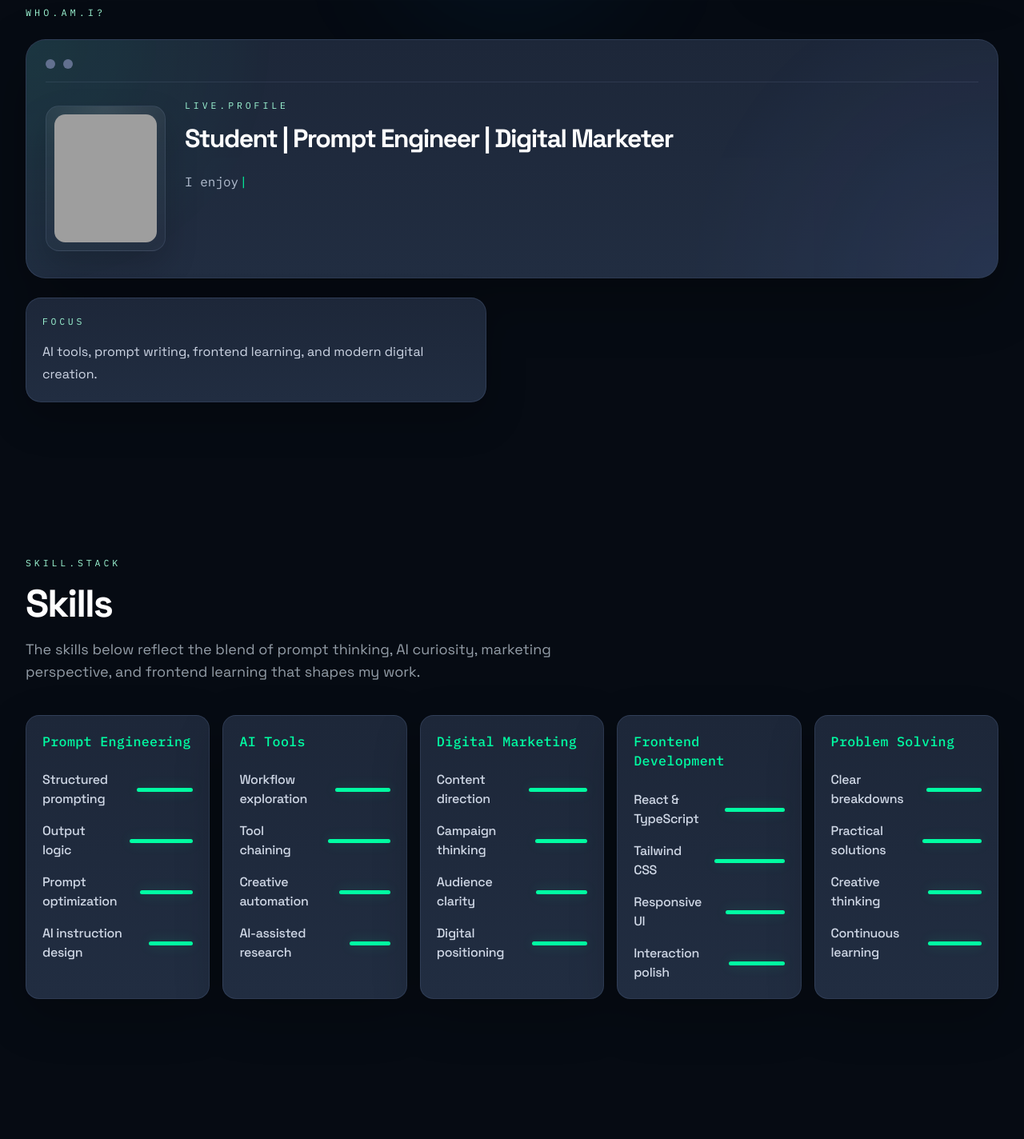
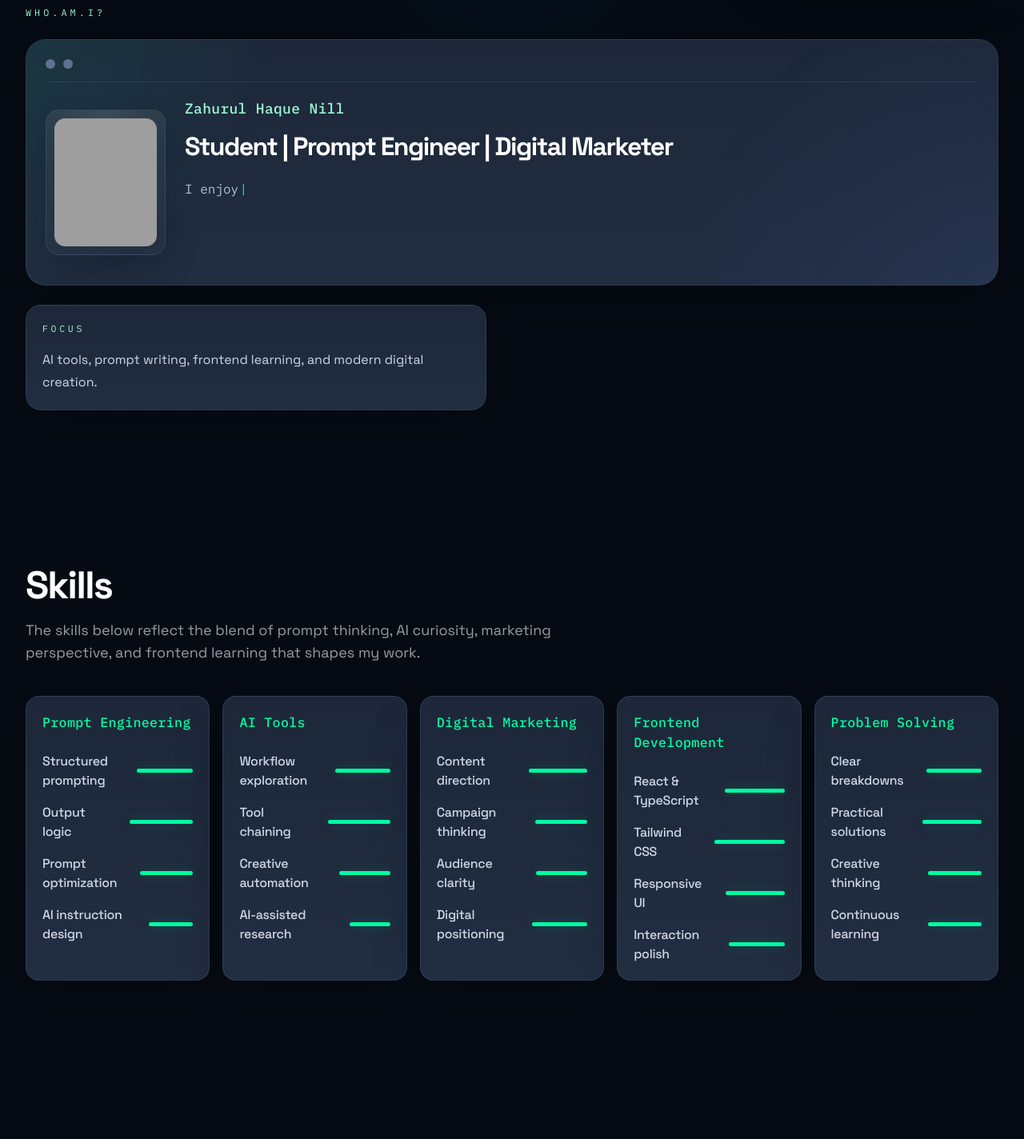
Before and after one commit to JAHURULNILL/jahurul, a React (Vite) app: page / in a window 1280 px wide. Shown: the part 820-2244 px from the top of the page at 80% size. Built offline with nearby package versions, Linux system fonts and the light colour scheme; grey boxes are pictures that could not be loaded.

Commit message:
Update profile label and remove section eyebrow text

```diff
--- a/src/components/ProjectsSection.tsx
+++ b/src/components/ProjectsSection.tsx
@@ -9,7 +9,7 @@ export function ProjectsSection() {
       <div className="mx-auto max-w-7xl">
         <Reveal>
           <SectionHeading
-            eyebrow="selected.projects"
+            eyebrow=""
             title="Projects"
             description="A selection of concept builds and ongoing work that show how I think about AI, presentation, interaction, and digital clarity."
           />
--- a/src/components/SectionHeading.tsx
+++ b/src/components/SectionHeading.tsx
@@ -7,10 +7,12 @@ type SectionHeadingProps = {
 export function SectionHeading({ eyebrow, title, description }: SectionHeadingProps) {
   return (
     <div className="max-w-3xl">
-      <p className="font-mono text-[0.72rem] uppercase tracking-[0.34em] text-[var(--accent-soft)]">
-        {eyebrow}
-      </p>
-      <h2 className="mt-4 text-3xl font-bold tracking-[-0.04em] text-white sm:text-4xl lg:text-[3rem]">
+      {eyebrow ? (
+        <p className="font-mono text-[0.72rem] uppercase tracking-[0.34em] text-[var(--accent-soft)]">
+          {eyebrow}
+        </p>
+      ) : null}
+      <h2 className={`${eyebrow ? "mt-4" : ""} text-3xl font-bold tracking-[-0.04em] text-white sm:text-4xl lg:text-[3rem]`}>
         {title}
       </h2>
       <p className="mt-4 max-w-2xl text-base leading-7 text-[var(--muted)] sm:text-lg">
--- a/src/components/SkillsSection.tsx
+++ b/src/components/SkillsSection.tsx
@@ -9,7 +9,7 @@ export function SkillsSection() {
       <div className="mx-auto max-w-7xl">
         <Reveal>
           <SectionHeading
-            eyebrow="skill.stack"
+            eyebrow=""
             title="Skills"
             description="The skills below reflect the blend of prompt thinking, AI curiosity, marketing perspective, and frontend learning that shapes my work."
           />
--- a/src/components/WhoAmISection.tsx
+++ b/src/components/WhoAmISection.tsx
@@ -39,8 +39,8 @@ export function WhoAmISection() {
                 </div>
 
                 <div className="flex-1">
-                  <p className="font-mono text-[0.72rem] uppercase tracking-[0.34em] text-[#9ef8d5]">
-                    live.profile
+                  <p className="font-mono text-[1.02rem] font-medium tracking-[0.02em] text-[#9ef8d5] sm:text-[1.12rem]">
+                    Zahurul Haque Nill
                   </p>
                   <h3 className="mt-3 text-2xl font-bold tracking-[-0.05em] text-white sm:text-[2rem]">
                     Student | Prompt Engineer | Digital Marketer
```
